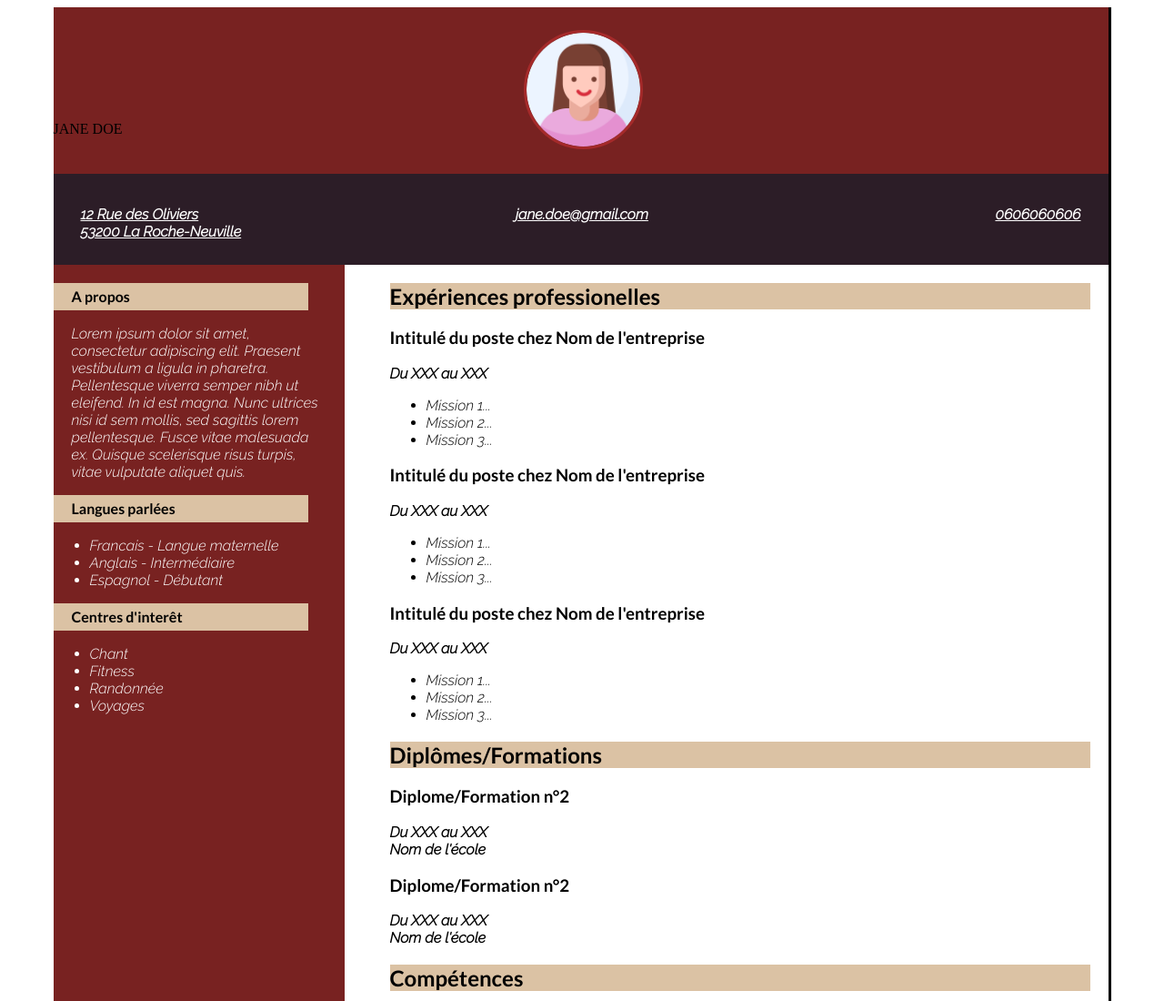
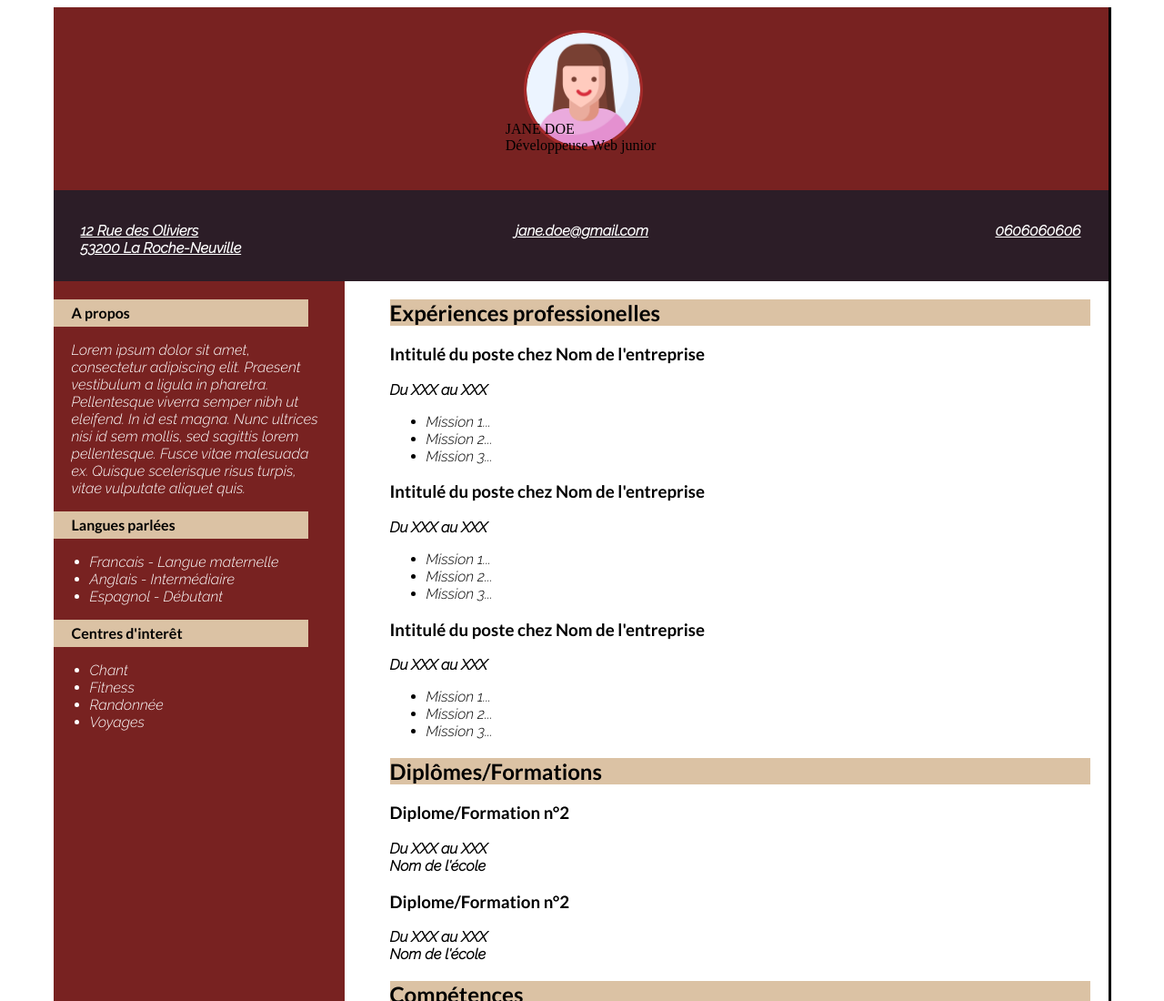
Before and after one commit to iWutang/CVenLigne3, a plain HTML site: page index.html in a window 1280 px wide. Shown: the top 1100 px of the page at 91% size. Drawn offline with Linux system fonts and the light colour scheme.

Commit message:
Modif Fig

```diff
--- a/assets/css/style.css
+++ b/assets/css/style.css
@@ -144,6 +144,10 @@ div{
     margin: auto;
 
 }
+figcaption{
+    display: flex;
+    justify-content: center;
+}
 li{
     margin-left: 20px;
 }
--- a/index.html
+++ b/index.html
@@ -14,7 +14,8 @@
                 <img src="./assets/img/profil.png" alt="Photo de profil">
             </a>
         </div>
-        <figcaption>JANE DOE</figcaption>
+        <figcaption> JANE DOE <br> Développeuse Web junior
+        </figcaption>
     <nav>
         <article id="navstyle">
             <a href="https://www.google.fr/maps/place/12+Rue+des+Oliviers,+53200+La+Roche-Neuville/@47.8746148,-0.7546056,17z/data=!3m1!4b1!4m6!3m5!1s0x4808f12c7939a8a7:0xaefceff0de598651!8m2!3d47.8746112!4d-0.7520307!16s%2Fg%2F11c1fvm555?entry=ttu">
```
